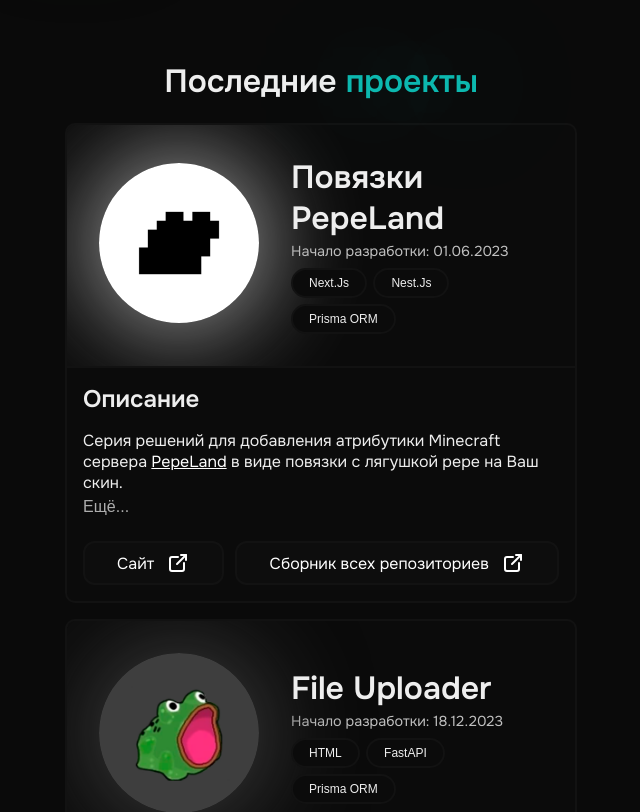
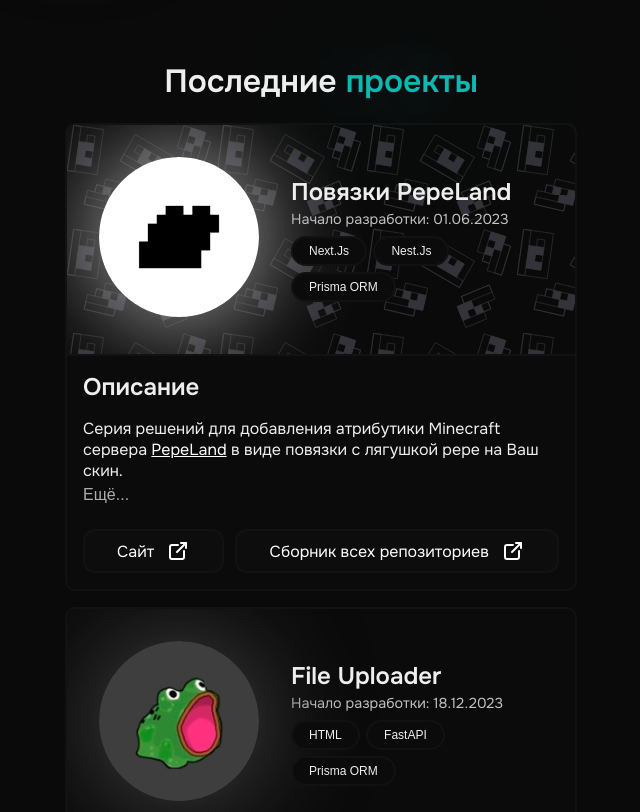
Before and after one commit to Andcool-Systems/andcool-site-v3, a Next.js app: page / in a window 1280 px wide. Shown: the part 1660-2472 px from the top of the page, without its empty margins (319-959 px from the left). Built offline with nearby package versions, Linux system fonts and the light colour scheme; no server answers; a web font is replaced by a local one.

Commit message:
feat: added pplbandage background

```diff
--- a/app/projectCard.module.tsx
+++ b/app/projectCard.module.tsx
@@ -1,4 +1,4 @@
-import { JSX, useState } from 'react';
+import { CSSProperties, JSX, useState } from 'react';
 import { Card3D } from './card3d';
 import styles_pr from './styles/projects.module.css';
 import Link from 'next/link';
@@ -24,6 +24,12 @@ export interface ProjectProp {
     }[];
 }
 
+const ppl_bandage_styles: CSSProperties = {
+    background: 'url(/static/background_amoled.svg)',
+    backgroundSize: '150px',
+    backgroundRepeat: 'repeat'
+};
+
 const Card = ({ project }: { project: ProjectProp }) => {
     const [expanded, setExpanded] = useState<boolean>(false);
     const links = project.links.map(link => (
@@ -47,8 +53,11 @@ const Card = ({ project }: { project: ProjectProp }) => {
     ));
 
     return (
-        <div className={styles_pr.child} id={project.id}>
-            <div className={styles_pr.head}>
+        <article className={styles_pr.child} id={project.id}>
+            <div
+                className={styles_pr.head}
+                style={project.id === 'pplbandage' ? ppl_bandage_styles : {}}
+            >
                 <Card3D>
                     <Image
                         style={{
@@ -91,7 +100,7 @@ const Card = ({ project }: { project: ProjectProp }) => {
                 )}
                 <div className={styles_pr.footer}>{links}</div>
             </div>
-        </div>
+        </article>
     );
 };
 
```
Also changed, not shown: app/api/test/route.tsx (added, +26 -0 lines), public/static/background_amoled.svg (added).
